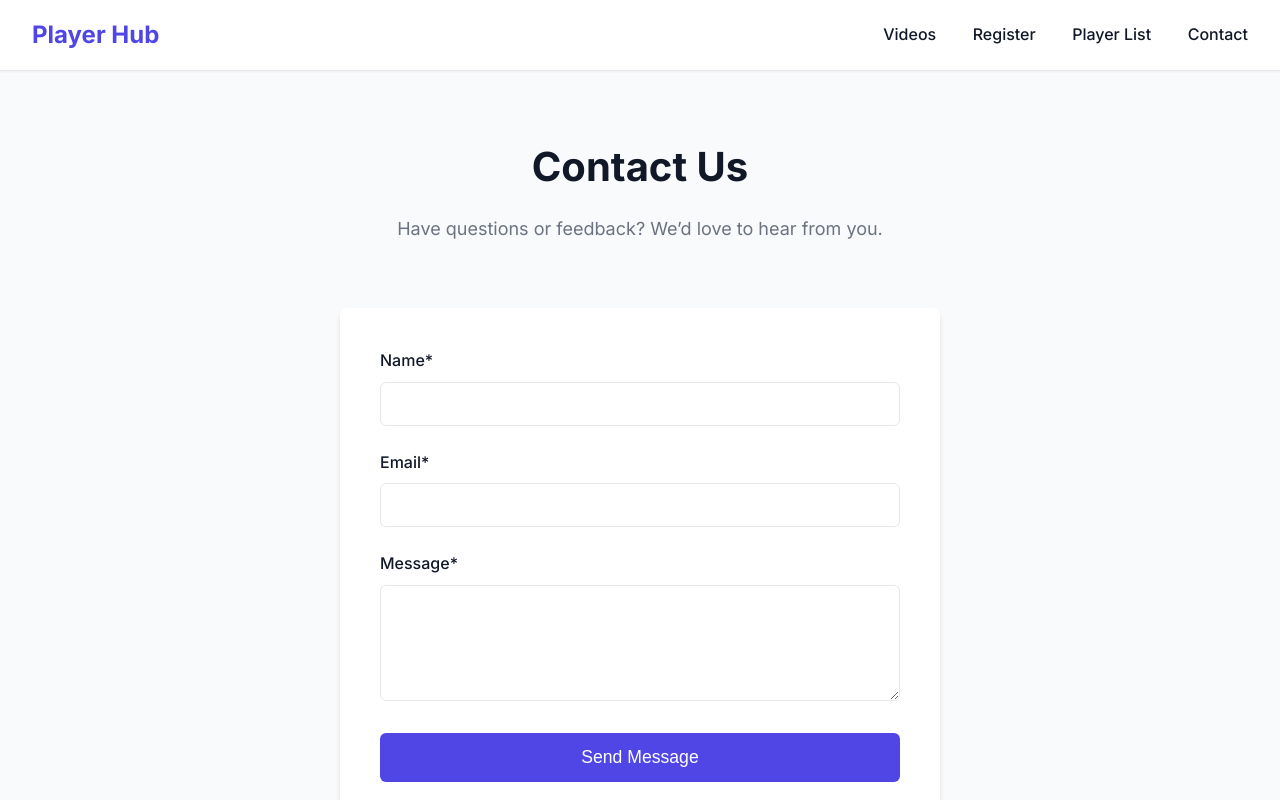
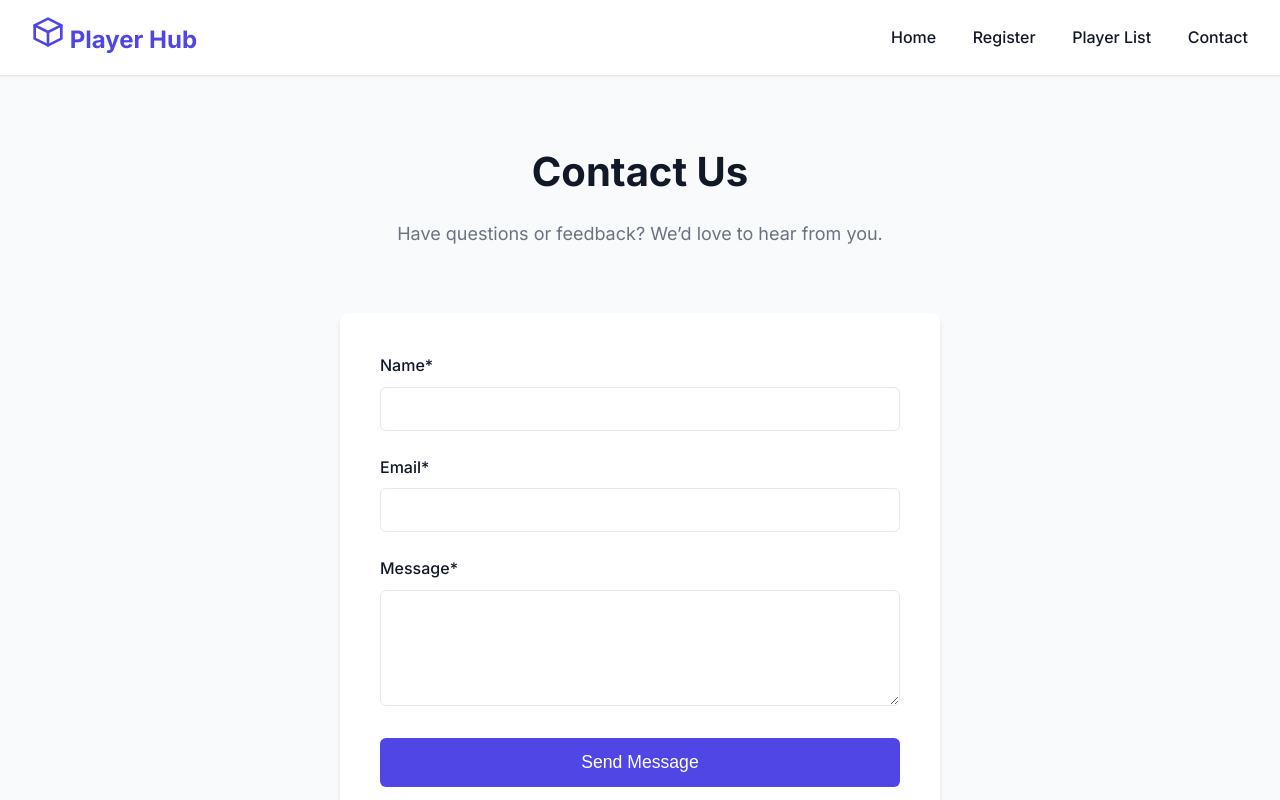
Before and after one commit to CodeWithBakar/player-hub, a website with bundled scripts: page client/public/contact.html in a window 1280 px wide. Shown: the top 800 px of the page. Built offline with nearby package versions, Linux system fonts and the light colour scheme.

Commit message:
Update contact.html to enhance navigation and add SVG logo

```diff
--- a/client/public/contact.html
+++ b/client/public/contact.html
@@ -9,7 +9,6 @@
       type="text/javascript"
       src="https://cdn.jsdelivr.net/npm/@emailjs/browser@3/dist/email.min.js"
     ></script>
-    <!-- Add this inside the <head> tag -->
     <link rel="preconnect" href="https://fonts.googleapis.com" />
     <link rel="preconnect" href="https://fonts.gstatic.com" crossorigin />
     <link
@@ -20,9 +19,41 @@
   <body>
     <nav class="navbar">
       <div class="nav-container">
-        <a href="index.html" class="nav-brand">Player Hub</a>
+        <a href="index.html" class="nav-brand">
+          <!-- SVG Logo -->
+          <svg
+            width="32"
+            height="32"
+            viewBox="0 0 24 24"
+            fill="none"
+            xmlns="http://www.w3.org/2000/svg"
+          >
+            <path
+              d="M12 2L2 7V17L12 22L22 17V7L12 2Z"
+              stroke="currentColor"
+              stroke-width="2"
+              stroke-linecap="round"
+              stroke-linejoin="round"
+            />
+            <path
+              d="M2 7L12 12L22 7"
+              stroke="currentColor"
+              stroke-width="2"
+              stroke-linecap="round"
+              stroke-linejoin="round"
+            />
+            <path
+              d="M12 12V22"
+              stroke="currentColor"
+              stroke-width="2"
+              stroke-linecap="round"
+              stroke-linejoin="round"
+            />
+          </svg>
+          <span>Player Hub</span>
+        </a>
         <div class="nav-links">
-          <a href="index.html">Videos</a>
+          <a href="index.html">Home</a>
           <a href="register.html">Register</a>
           <a href="players.html">Player List</a>
           <a href="contact.html">Contact</a>
@@ -46,12 +77,13 @@
         </button>
       </div>
       <div class="mobile-nav" id="mobile-nav">
-        <a href="index.html">Videos</a>
+        <a href="index.html">Home</a>
         <a href="register.html">Register</a>
         <a href="players.html">Player List</a>
         <a href="contact.html">Contact</a>
       </div>
     </nav>
+
     <main class="container">
       <h1>Contact Us</h1>
       <form id="contact-form" class="styled-form">
```
